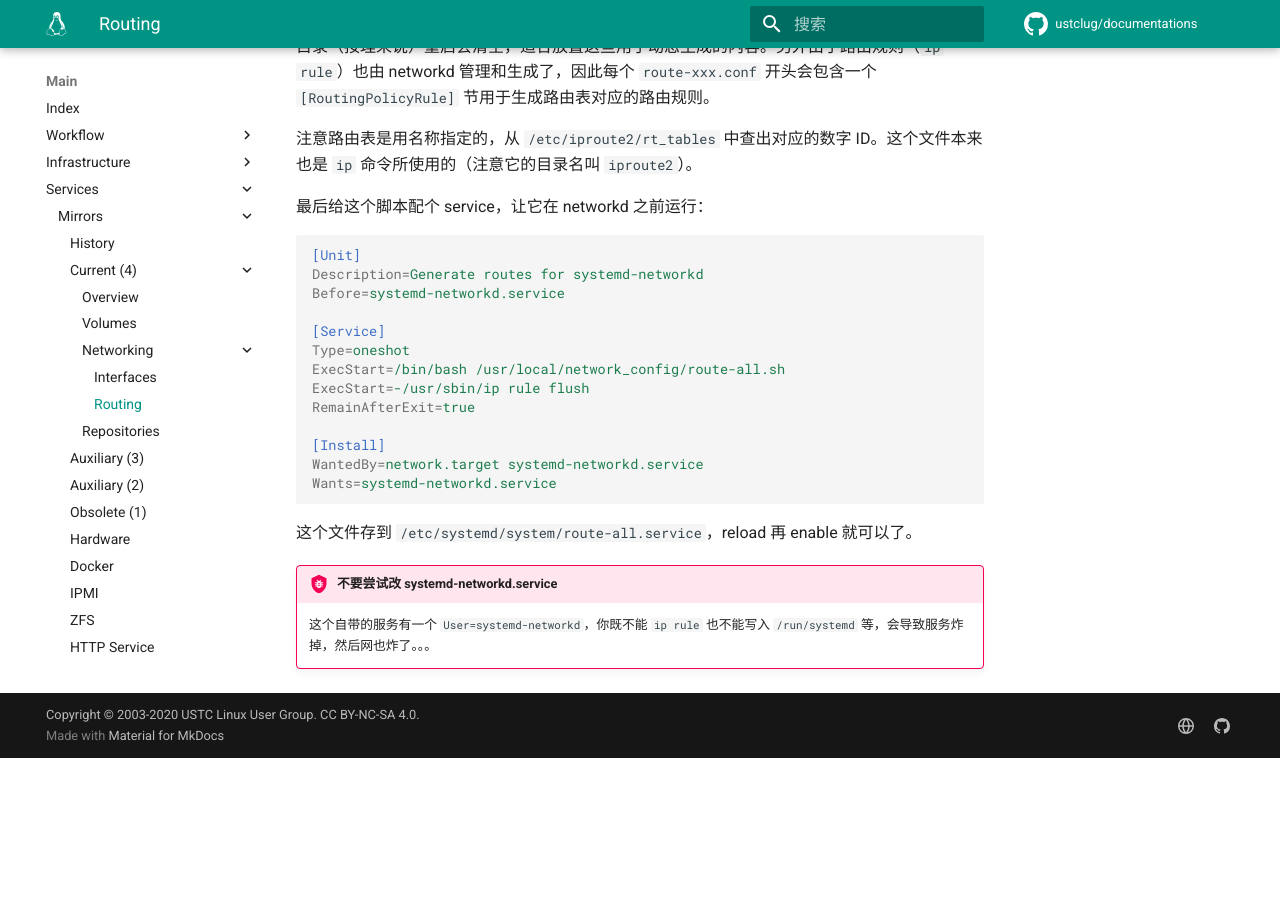
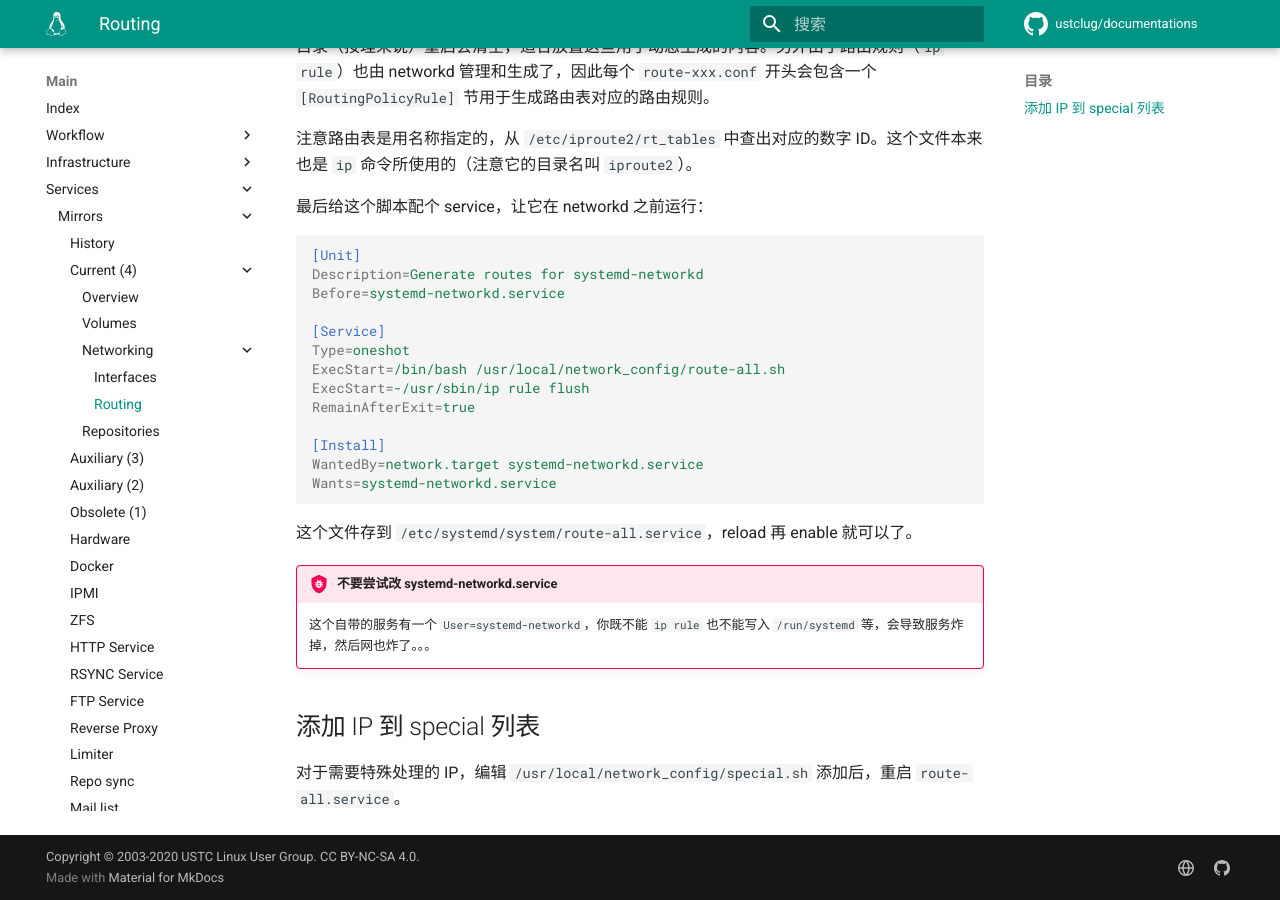
Before and after one commit to ustclug/documentations, an MkDocs documentation site: the page built from docs/services/mirrors/4/networking/route.md, in a window 1280 px wide and 900 px high, scrolled down 1181 px. Built offline with MkDocs 1.6.1 and Material for MkDocs 9.7.7, drawn with Linux system fonts in a browser that asks for light colours; comment, search, counter and statistics services are not loaded; before the commit the page ends 1939 px from its top, so only the background shows below that.

Commit message:
add docs about special list

```diff
--- a/docs/services/mirrors/4/networking/route.md
+++ b/docs/services/mirrors/4/networking/route.md
@@ -71,3 +71,7 @@
 !!! bug "不要尝试改 systemd-networkd.service"
 
     这个自带的服务有一个 `User=systemd-networkd`，你既不能 `ip rule` 也不能写入 `/run/systemd` 等，会导致服务炸掉，然后网也炸了。。。
+
+## 添加 IP 到 special 列表
+
+对于需要特殊处理的 IP，编辑 `/usr/local/network_config/special.sh` 添加后，重启 `route-all.service`。
```
